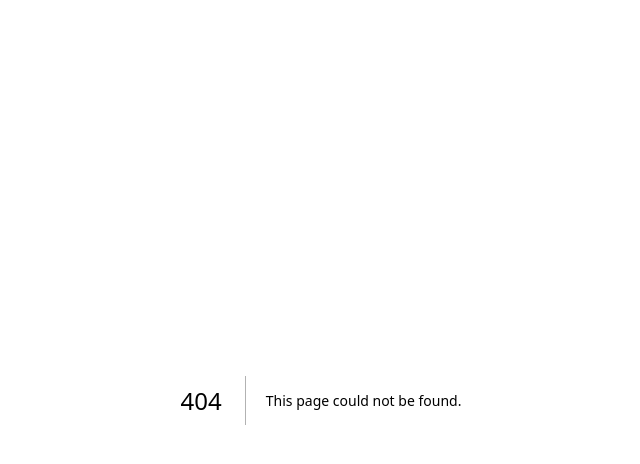
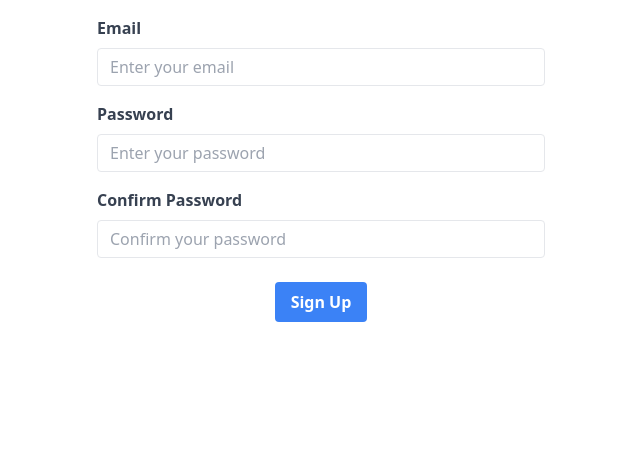
Before and after one commit to arabobo0109/mern_full_stack_project, a Next.js app in the folder client/: page /register in a window 1280 px wide. Before the commit this address had no page. Shown: the top 464 px of the page, without its empty margins (319-959 px from the left). Built offline with nearby package versions, Linux system fonts and the light colour scheme.

Commit message:
Register page design added

```diff
--- /dev/null
+++ b/client/pages/register.tsx
@@ -0,0 +1,72 @@
+import { FormEvent, useState } from "react";
+
+function Register() {
+  const [email, setEmail] = useState("");
+  const [password, setPassword] = useState("");
+  const [confirmPassword, setConfirmPassword] = useState("");
+
+  const handleSubmit = (e: FormEvent<HTMLFormElement>) => {
+    e.preventDefault();
+    console.log({ email, password, confirmPassword });
+  };
+
+  return (
+    <form className="max-w-md mx-auto mt-4" onSubmit={handleSubmit}>
+      <div className="mb-4">
+        <label className="block text-gray-700 font-bold mb-2" htmlFor="email">
+          Email
+        </label>
+        <input
+          className="appearance-none border rounded w-full py-2 px-3 text-gray-700 leading-tight focus:outline-none focus:shadow-outline"
+          id="email"
+          type="email"
+          placeholder="Enter your email"
+          value={email}
+          onChange={(e) => setEmail(e.target.value)}
+        />
+      </div>
+      <div className="mb-4">
+        <label
+          className="block text-gray-700 font-bold mb-2"
+          htmlFor="password"
+        >
+          Password
+        </label>
+        <input
+          className="appearance-none border rounded w-full py-2 px-3 text-gray-700 leading-tight focus:outline-none focus:shadow-outline"
+          id="password"
+          type="password"
+          placeholder="Enter your password"
+          value={password}
+          onChange={(e) => setPassword(e.target.value)}
+        />
+      </div>
+      <div className="mb-6">
+        <label
+          className="block text-gray-700 font-bold mb-2"
+          htmlFor="confirmPassword"
+        >
+          Confirm Password
+        </label>
+        <input
+          className="appearance-none border rounded w-full py-2 px-3 text-gray-700 leading-tight focus:outline-none focus:shadow-outline"
+          id="confirmPassword"
+          type="password"
+          placeholder="Confirm your password"
+          value={confirmPassword}
+          onChange={(e) => setConfirmPassword(e.target.value)}
+        />
+      </div>
+      <div className="flex items-center justify-center">
+        <button
+          className="bg-blue-500 hover:bg-blue-700 text-white font-bold py-2 px-4 rounded focus:outline-none focus:shadow-outline"
+          type="submit"
+        >
+          Sign Up
+        </button>
+      </div>
+    </form>
+  );
+}
+
+export default Register;
```
